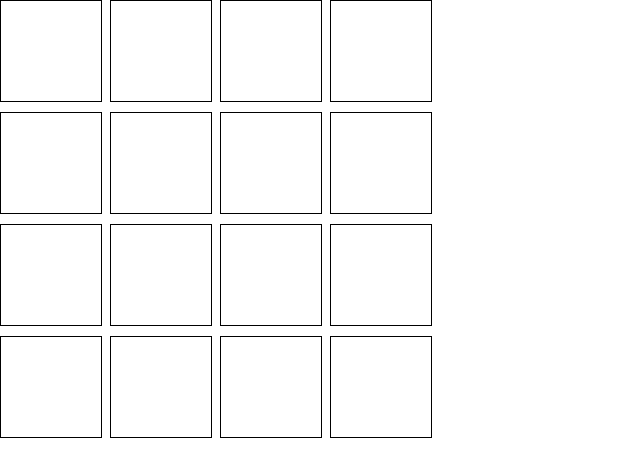
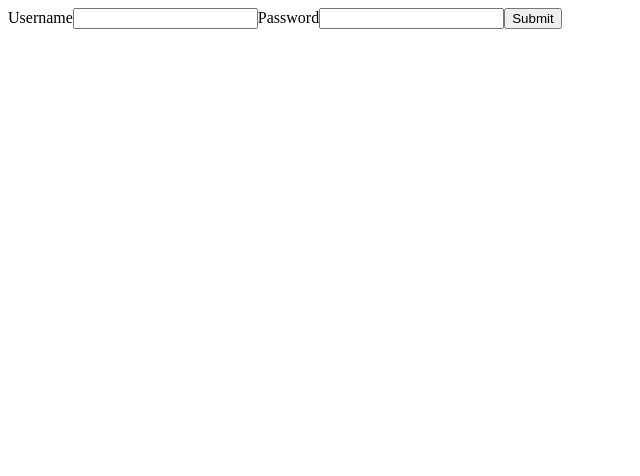
Before and after one commit to cfgchicago23/Team-10, a React (Create React App) app in the folder global-family/: page /login in a window 1280 px wide. Shown: the top 476 px of the page, without its empty margins (0-640 px from the left). Built offline with nearby package versions, Linux system fonts and the light colour scheme.

Commit message:
have login page redirect to content page

```diff
--- a/global-family/src/App.js
+++ b/global-family/src/App.js
@@ -1,9 +1,24 @@
-import logo from "./logo.svg";
-import "./App.css";
-import ContentPage from "./content_page.js";
+import React from "react";
+import { BrowserRouter as Router, Routes, Route } from "react-router-dom";
+import Login from "./login_page";
+import ContentPage from "./content_page";
 
-function App() {
-  return <ContentPage />;
-}
+const App = () => {
+  return (
+    <Login />
+    // <Router>
+    //   <Routes>
+    //     <Route path="/login" element={<Login />} />
+    //     <Route path="/content" element={<ContentPage />} />
+    //   </Routes>
+    // </Router>
+    // <Router>
+    //   <Routes>
+    //     <Route path="/login" element={<Login />} />
+    //     <Route path="/ContentPage" element={<ContentPage />} />
+    //   </Routes>
+    // </Router>
+  );
+};
 
 export default App;
--- a/global-family/src/index.js
+++ b/global-family/src/index.js
@@ -1,13 +1,21 @@
-import React from 'react';
-import ReactDOM from 'react-dom/client';
-import './index.css';
-import App from './App';
-import reportWebVitals from './reportWebVitals';
+import React from "react";
+import ReactDOM from "react-dom/client";
+import App from "./App";
+import { BrowserRouter, Route, Routes } from "react-router-dom";
+import Login from "./login_page";
+import ContentPage from "./content_page";
+import reportWebVitals from "./reportWebVitals";
 
-const root = ReactDOM.createRoot(document.getElementById('root'));
+const root = ReactDOM.createRoot(document.getElementById("root"));
 root.render(
   <React.StrictMode>
-    <App />
+    <BrowserRouter>
+      <Routes>
+        <Route index element={<App />} />
+        <Route path="login" element={<Login />} />
+        <Route path="/ContentPage" element={<ContentPage />} />
+      </Routes>
+    </BrowserRouter>
   </React.StrictMode>
 );
 
--- a/global-family/src/login_page.js
+++ b/global-family/src/login_page.js
@@ -1,18 +1,56 @@
-import React from "react";
-import './App.css';
-
+import { useState } from "react";
+// import ContentPage from "./content_page";
+import { useNavigate } from "react-router-dom";
+// import Dashboard from "./Dashboard";
+import { useEffect } from "react";
 
 const Login = () => {
-    return (
-        <div className="login">
-            <h1>Global Family</h1>
-            <form>
-                <input type="text" placeholder="Username" />
-                <input type="password" placeholder="Password" />
-                <input type="submit" value="Login" />
-            </form>
-        </div>
-    );
-}
+  const navigate = useNavigate();
+  const [username, setusername] = useState("");
+  const [password, setpassword] = useState("");
+  const [authenticated, setauthenticated] = useState(
+    localStorage.getItem(localStorage.getItem("authenticated") || false)
+  );
+  const users = [{ username: "Jane", password: "test" }];
+  //   const [logged, setLogged] = useState(null);
+  const handleSubmit = (e) => {
+    e.preventDefault();
+    console.log("in handlesubmit");
+    const account = users.find((user) => user.username === username);
+    if (account && account.password === password) {
+      console.log(" in");
+      localStorage.setItem("authenticated", true);
+      console.log(" in1");
+      navigate("/ContentPage");
+      console.log(" in2");
+      //   setLogged(Math.random());
+    }
+  };
+
+  //   useEffect(() => {
+  //     navigate("/ContentPage");
+  //   }, [logged]);
+
+  return (
+    <div>
+      <form onSubmit={handleSubmit}>
+        <label>Username</label>
+        <input
+          type="text"
+          name="Username"
+          value={username}
+          onChange={(e) => setusername(e.target.value)}
+        />
+        <label>Password</label>
+        <input
+          type="password"
+          name="Password"
+          onChange={(e) => setpassword(e.target.value)}
+        />
+        <input type="submit" value="Submit" />
+      </form>
+    </div>
+  );
+};
 
 export default Login;
```
Also changed, not shown: global-family/src/content_page.js (+15 -4 lines).
